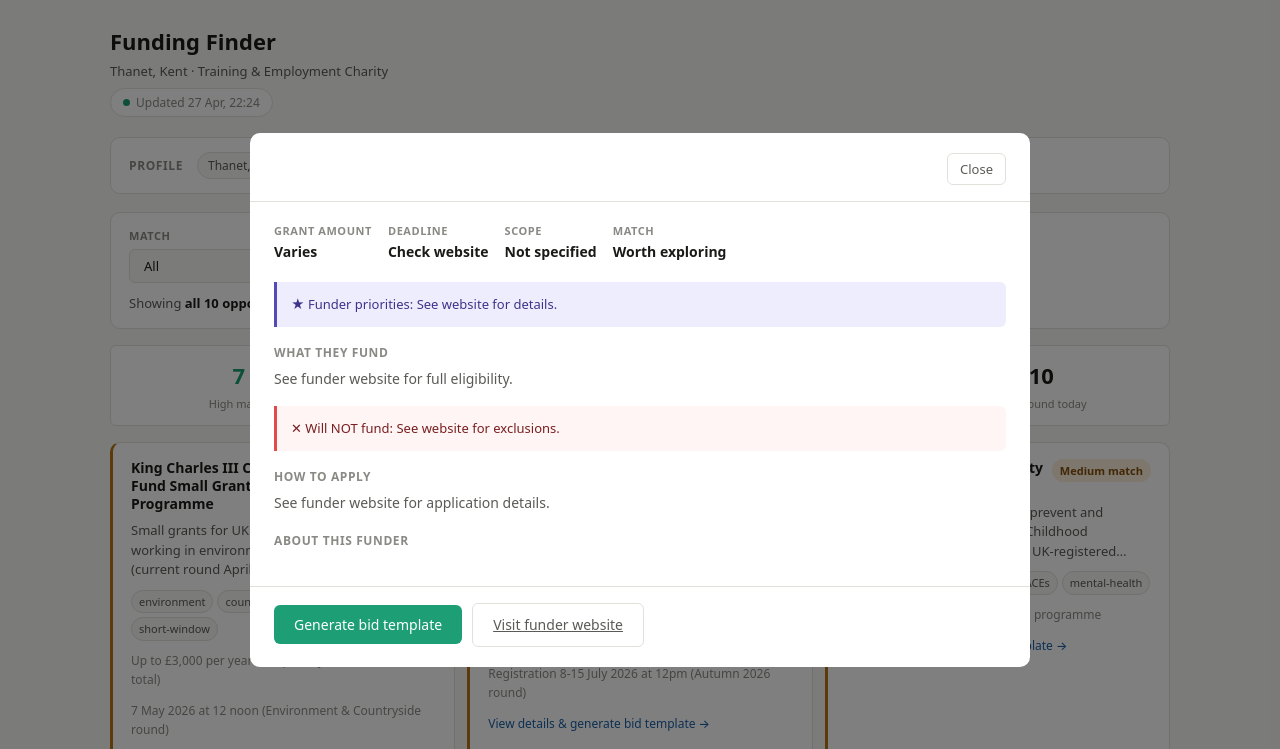
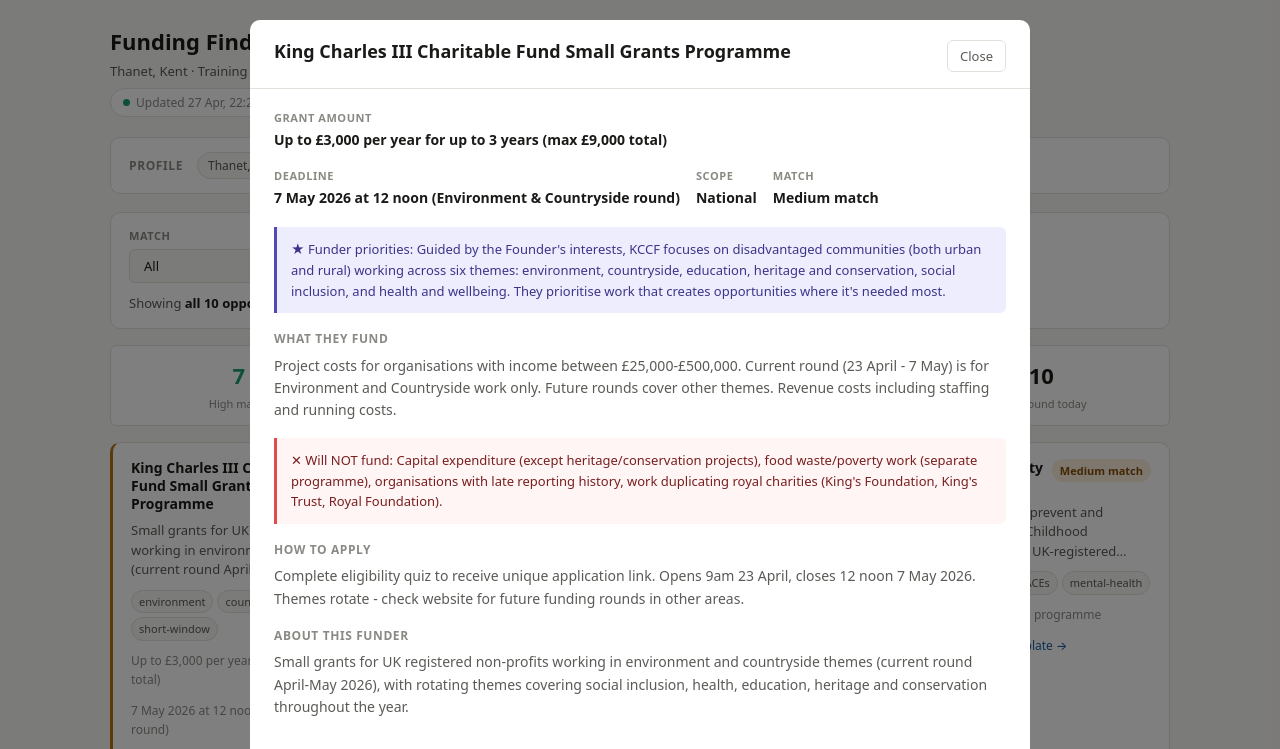
Before and after one commit to Mordawegaming/funding-finder, a website: page index.html in a window 1280 px wide. Both pictures are taken after a click on the element 282 px from the left and 614 px from the top of the page. Shown: the top 749 px of the page. Drawn offline with Linux system fonts and the light colour scheme.

Commit message:
Update index.html

```diff
--- a/index.html
+++ b/index.html
@@ -327,8 +327,8 @@
 
   function matchLabel(m) { return m==='high'?'High match':m==='medium'?'Medium match':'Worth exploring'; }
 
-  function openModal(jsonStr) {
-    const o = JSON.parse(jsonStr);
+  function openModal(idx) {
+    const o = allOpps[idx];
     currentFunder = o;
     document.getElementById('m-name').textContent = o.name;
     document.getElementById('m-priorities').textContent = '★ Funder priorities: ' + (o.funder_priorities||'See website for details.');
```
